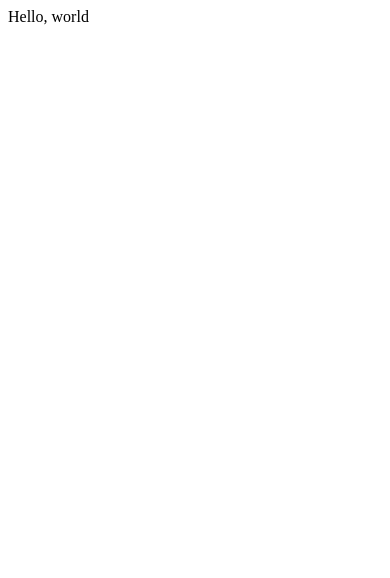
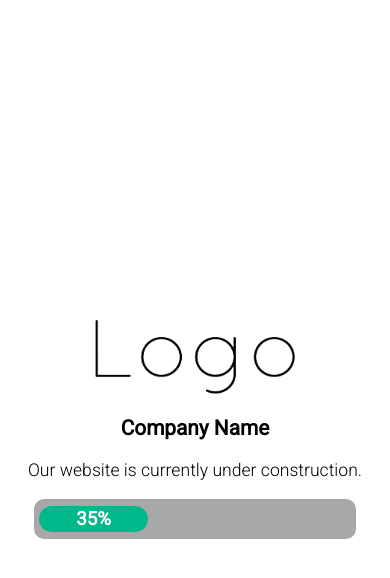
Before and after one commit to syavatkar/syavatkar.github.io, a plain HTML site: page index.html in a window 390 px wide. Drawn offline with Linux system fonts and the light colour scheme.

Commit message:
Adding Coming Soon File to my website

```diff
--- a/index.html
+++ b/index.html
@@ -1 +1,117 @@
-Hello, world
+<!DOCTYPE html>
+<!--/*License at http://github.com/YC/coming-soon*/-->
+<html>
+    <head>
+        <meta charset="utf-8"> <!--Define Charset-->
+        <meta name=viewport content="width=device-width, initial-scale=1">
+        <!--[if lt IE 9]><script src="http://html5shiv.googlecode.com/svn/trunk/html5.js"></script><![endif]-->
+        <style type="text/css">
+            body {margin:0;padding:0;} /*CSS Reset*/
+            html {height:100%;}
+            body
+            {
+                font-family: 'Roboto', sans-serif; /*Default Font*/
+                width:100%; height:100%;
+                text-align:center; /*Align Text to Center*/
+                display:table;
+                -webkit-animation: fadeinelement 3s;
+                animation: fadeinelement 3s;
+            }
+            h1,h2,h3
+            {
+                cursor:default; /*When hover, default cursor displays*/
+            }
+            h2
+            {
+                font-weight:300;
+                margin-bottom:25px;
+            }
+            img
+            {
+                width:25%; /*Define Image Width*/
+                width:25vw;
+                border:0; /*For IE*/
+            }
+            #main
+            {
+                vertical-align:middle;
+                display:table-cell;
+            }
+            #progress
+            {
+                width:45%; /*Changes Percentage of Bar Total Width*/
+                width:45vw;
+                border-radius:10px; /*Roundness of Bar*/
+                background-color:#a8a8a8; /*Background Colour of Bar*/
+                margin:0 auto; /*Center Object*/
+                padding:7px 5px;
+                /*border: 5px solid #a8a8a8; - Border Colour of Bar*/
+            }
+            #fill
+            {
+                padding:2px 0;
+                background-color:#00b98b; /*Fill of Bar*/
+                width:35%; /*Bar Percent, Can be Customized down Below*/
+                border-radius:25px; /*Bar Roundness*/
+                -webkit-animation: proanimate 2s;
+                animation: proanimate 2s;
+            }
+            #barpercent h3
+            {
+                color:white; /*Bar Percentage Text Colour*/
+                margin:0; padding:0;
+                opacity:0;
+                -webkit-animation: fadeinelement 3s forwards;
+                animation: fadeinelement 3s forwards;
+            }
+
+            @keyframes fadeinelement /*Fades in Page*/
+            {
+                from {opacity:0;}
+                to {opacity:1;}
+            }
+            @-webkit-keyframes fadeinelement
+            {
+                from {opacity:0;}
+                to {opacity:1;}
+            }
+
+             /* Animates Bar Moving on Page Load*/
+            @keyframes proanimate{from {width:0%;}}
+            @-webkit-keyframes proanimate{from {width:0%;}}
+
+            /*Responsive*/
+            @media screen and (max-width:600px)
+            {
+                img
+                {
+                    width:80%;
+                    width:60vw;
+                }
+                h1
+                {
+                    font-size:1.3em;
+                }
+                h2
+                {
+                    margin: 1.1em;
+                    font-size:1.1em;
+                }
+                #progress
+                {
+                    width:80%; /*Changes Percentage of Bar Width*/
+                }
+            }
+        </style>
+        <!--Title of Page--><title>Coming Soon</title>
+    </head>
+    <body>
+        <div id="main"> <!--Start Page Container-->
+            <img src="logo.png" alt=""> <!--Logo-->
+            <h1>Company Name</h1>
+            <h2>Our website is currently under construction. </h2>
+            <div id="progress"><div id="fill"><div id="barpercent"><h3>35%</h3></div></div></div>
+        </div> <!--End Page Container-->
+        <link href='https://fonts.googleapis.com/css?family=Roboto:400,300' rel='stylesheet' type='text/css' property='stylesheet'> <!--Define Google Fonts-->
+    </body>
+</html>
```
Also changed, not shown: image/scr.png (added), logo.png (added).
